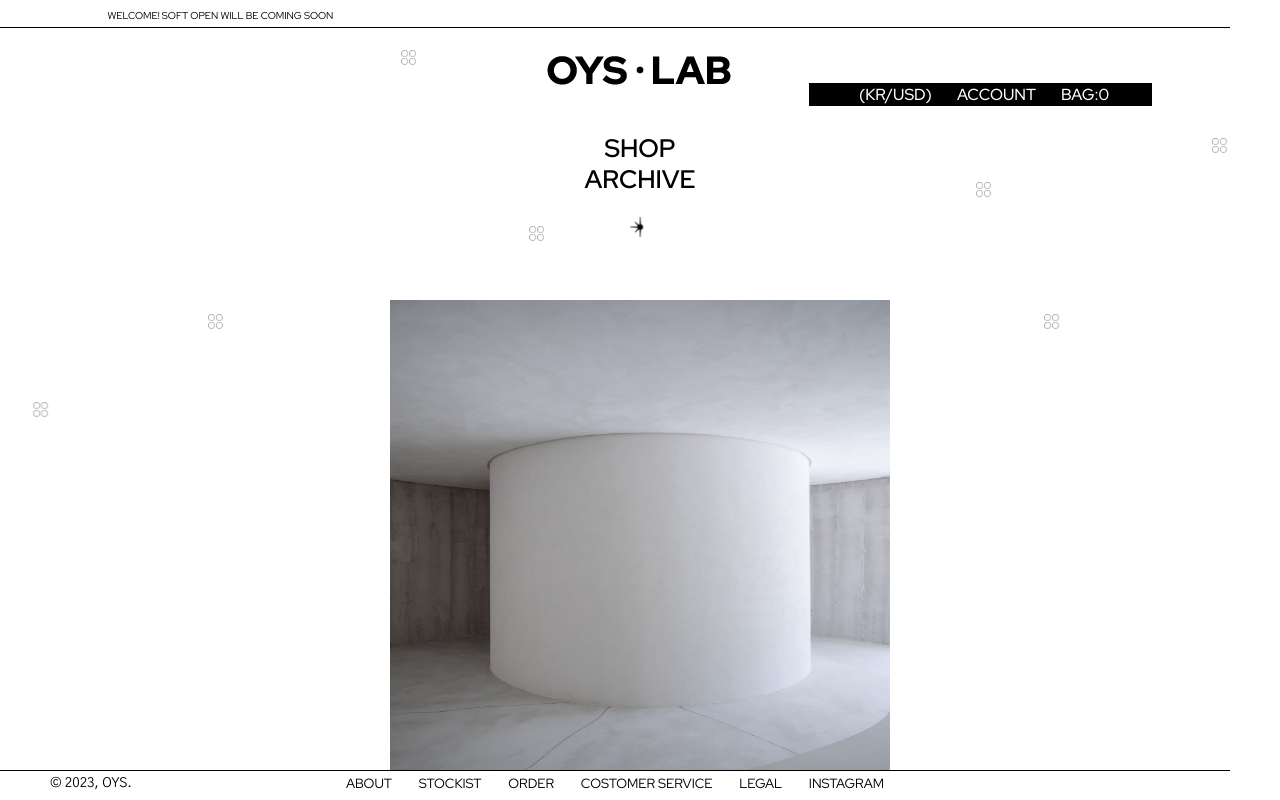
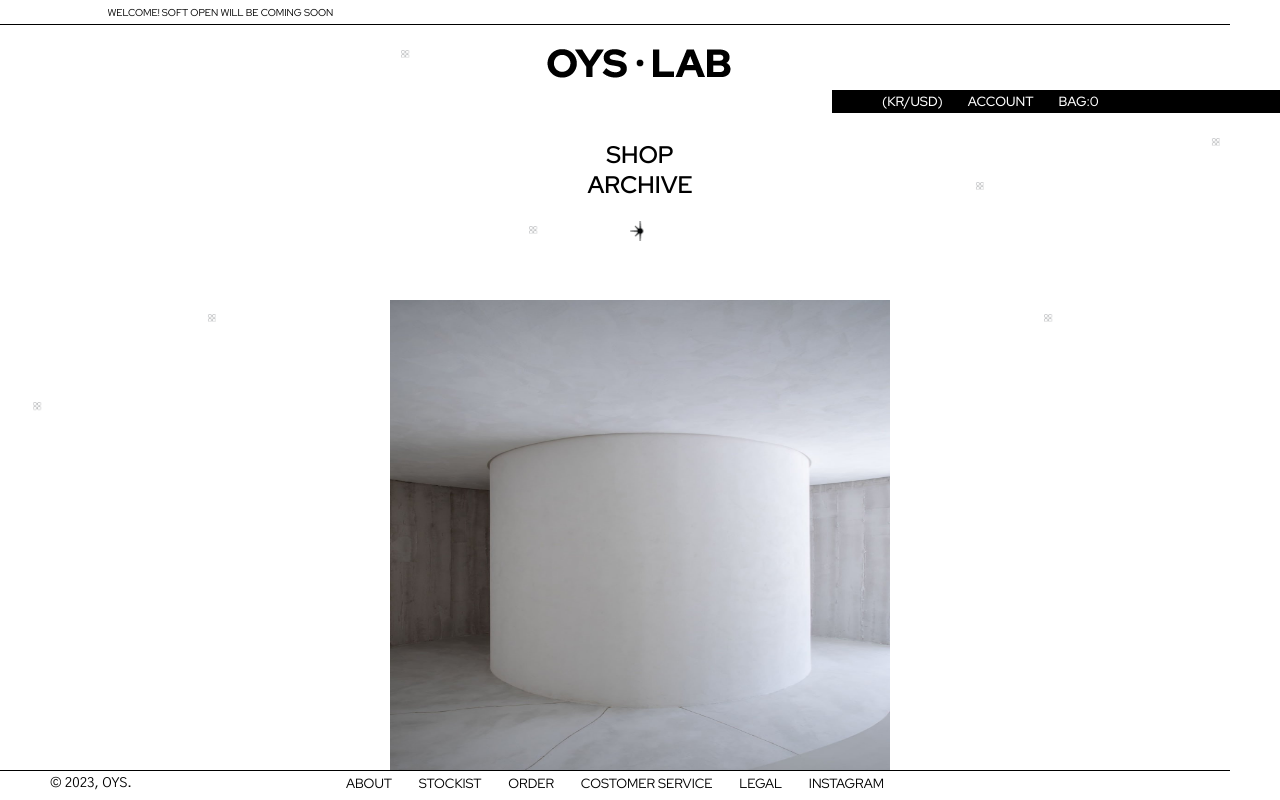
Before and after one commit to OYS-LAB/frontend, a Next.js app: page / in a window 1280 px wide. Built offline with nearby package versions, Linux system fonts and the light colour scheme.

Commit message:
디자인 피드백 반영

```diff
--- a/src/components/layout/Flakes/styles.ts
+++ b/src/components/layout/Flakes/styles.ts
@@ -14,16 +14,16 @@ export const Flakes = styled.div`
   width: 100%;
 `;
 export const Flake = styled.div`
-  position: flex;
+  display: flex;
   top: -10%;
   z-index: 1000;
-  width: 20px;
-  height: 20px;
+  width: 100%;
+  padding-top: 13px;
 `;
 const Icon = styled.i`
   display: block;
-  width: 20px;
-  height: 20px;
+  width: 8px;
+  height: 8px;
   background-repeat: no-repeat;
   background-size: cover;
   background-position: center, center;
@@ -54,8 +54,8 @@ export const FlakeIcon = styled(Icon)<IconProps>`
   position: fixed;
   top: -10%;
   z-index: 9999;
-  width: 15px;
-  height: 15px;
+  width: 8px;
+  height: 8px;
   user-select: none;
   cursor: default;
   animation-name: ${FlakesFall}, ${FlakeShake};
--- a/src/components/layout/Layout.styles.ts
+++ b/src/components/layout/Layout.styles.ts
@@ -9,6 +9,5 @@ export const Wrap = styled.div`
 export const ContentsContainer = styled.div`
   width: 100%;
   height: 100%;
-  max-width: 1024px;
   margin: 0 auto;
 `;
--- a/src/components/layout/TopMarquee/styles.ts
+++ b/src/components/layout/TopMarquee/styles.ts
@@ -7,8 +7,7 @@ interface Props {
 export const Wrap = styled.div`
   position: fixed;
   width: 100%;
-  height: 30px;
-  padding: 6px 0 7px;
+  padding: 3px 0;
   top: 0;
 `;
 
--- a/src/components/main/HiddenMenu/styles.ts
+++ b/src/components/main/HiddenMenu/styles.ts
@@ -32,7 +32,7 @@ export const HiddenMenu = styled.ul<MenusProps>`
 export const Menu = styled.li`
   font-family: 'Red Hat Display', sans-serif;
   font-weight: 600;
-  font-size: 19pt;
+  font-size: 18pt;
   padding: 3px 0;
   &:nth-child(1) {
     padding-top: 0;
--- a/src/components/main/LogoCart/styles.ts
+++ b/src/components/main/LogoCart/styles.ts
@@ -10,9 +10,9 @@ export const Logo = styled.div`
   text-align: center;
 `;
 export const CartSection = styled.div<Props>`
-  margin-top: -10px;
+  margin-top: 4px;
   float: right;
-  width: 343px;
+  width: 35%;
   height: 23px;
   background-color: ${({ backgroundColor2 }) => backgroundColor2};
   display: flex;
@@ -27,7 +27,7 @@ interface Cart {
 }
 export const CartMenus = styled.ul<Cart>`
   color: ${({ textColor2 }) => textColor2};
-  font-size: 12pt;
+  font-size: 10pt;
   padding: 0 50px;
   display: flex;
   align-items: center;
--- a/src/components/main/ShopMenu/styles.ts
+++ b/src/components/main/ShopMenu/styles.ts
@@ -16,7 +16,7 @@ export const ShopMenu = styled.section`
 export const Lists = styled.ul<ListsProps>`
   font-family: 'Red Hat Display', sans-serif;
   font-weight: 600;
-  font-size: 19pt;
+  font-size: 18pt;
   padding-bottom: 6px;
   &:hover {
     cursor: pointer;
@@ -30,6 +30,6 @@ export const List = styled.li`
 export const Anchor = styled(Link)<AnchorProps>`
   font-family: 'Red Hat Display', sans-serif;
   font-weight: 600;
-  font-size: 19pt;
+  font-size: 18pt;
   color: ${({ textColor }) => textColor};
 `;
```
